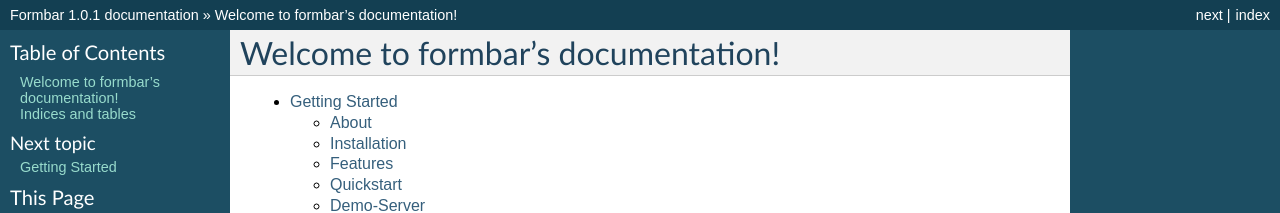
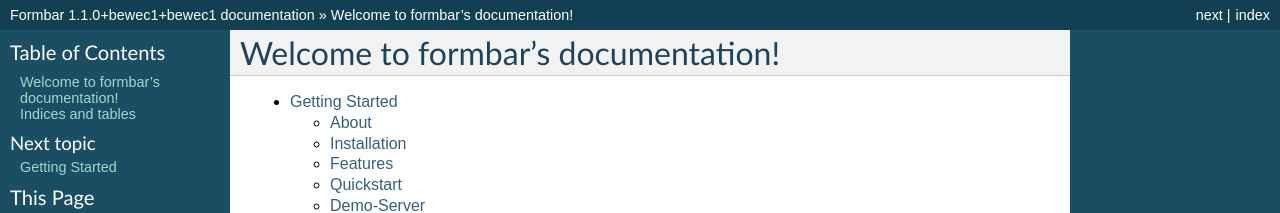
Before and after one commit to ringo-framework/formbar, a Sphinx documentation site: the page built from docs/source/index.rst, in a window 1280 px wide and 900 px high. Shown: the top 213 px of the window. Built offline with Sphinx 7.4.7, drawn with Linux system fonts in a browser that asks for light colours; formulas are drawn with MathJax 3; some of the changed text lies outside the part shown.

Commit message:
Intevation (#41)
* Set version to 1.0.1

* Readd "multiple" attribute to selection renderer

Readded to preserve the old behaviour of the renderer.

* Fixed handling of list values in radio renderer.

* Readd "multiple" attribute to selection renderer

Readded to preserve the old behaviour of the renderer.

* Fixed handling of list values in radio renderer.

* handle case of empty selectionfield for checkboxes

* Set version to 1.0.1+bewec1rc1

* set version manually 1.0.1+bewec1

* version changed

* Set version to 1.0.2rc1

* Set version to 1.0.2

* Fixed preselecting values in radio renderer in case of filtered values.

* Set version to 1.0.3rc1

* Set version to 1.0.3

* Set version to 1.1.0rc1

* Set version to 1.1.0

```diff
--- a/docs/source/conf.py
+++ b/docs/source/conf.py
@@ -48,9 +48,9 @@
 # built documents.
 #
 # The short X.Y version.
-version = '1.0.1'
+version = '1.1.0+bewec1+bewec1'
 # The full version, including alpha/beta/rc tags.
-release = '1.0.1'
+release = '1.1.0+bewec1+bewec1'
 
 # The language for content autogenerated by Sphinx. Refer to documentation
 # for a list of supported languages.
--- a/setup.cfg
+++ b/setup.cfg
@@ -1,5 +1,5 @@
 [egg_info]
-#tag_build = rc1
+tag_build =
 #tag_date = true
 
 [bdist_rpm]
```
